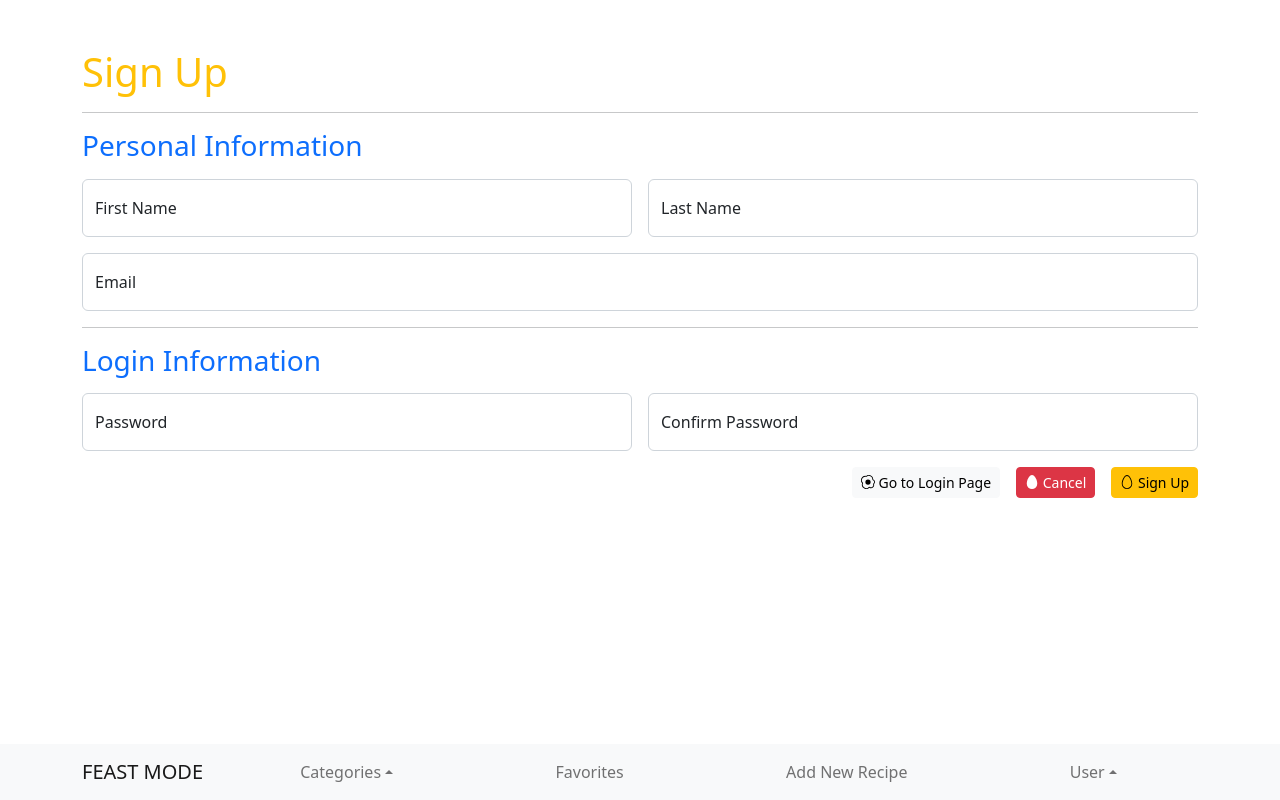
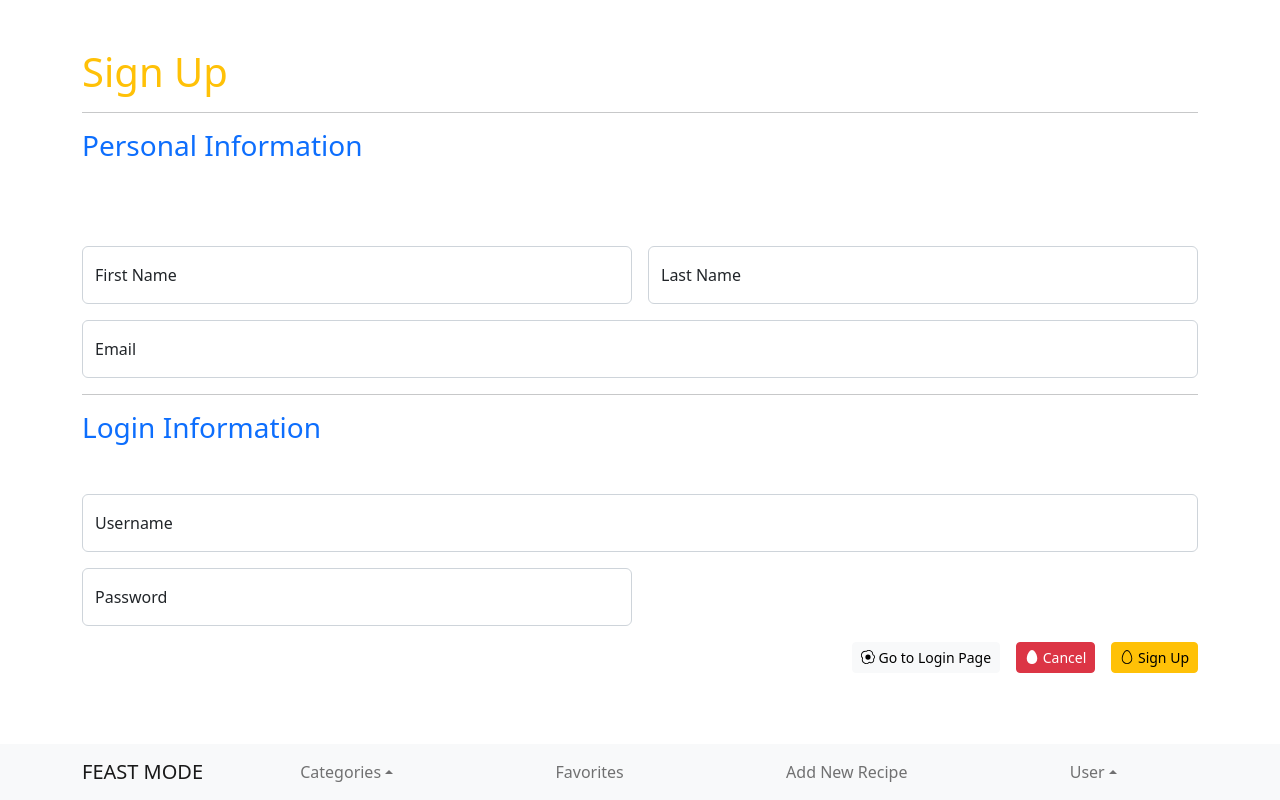
Before and after one commit to Martiz27/Milestone-Project-3-Recipe-App, a React (Create React App) app in the folder frontend/: page /users/signup in a window 1280 px wide. Built offline with nearby package versions, Linux system fonts and the light colour scheme.

Commit message:
updated SignUpForm component for POST testing

```diff
--- a/frontend/src/users/SignUpForm.js
+++ b/frontend/src/users/SignUpForm.js
@@ -1,30 +1,30 @@
 import { useState } from 'react'
 import { useNavigate } from 'react-router-dom'
-import { Container, Form, FormLabel, FloatingLabel, Row, Col, Button, ButtonToolbar } from 'react-bootstrap'
+import { Container, Form, FloatingLabel, Row, Col, Button, ButtonToolbar } from 'react-bootstrap'
 import { BsEgg, BsEggFill, BsEggFried } from 'react-icons/bs'
 
 function SignUpForm() {
 
     const navigate = useNavigate()
 
-    // TODO: SET USER SCHEMA FIRST
-    // TODO: INITIALIZE USESTATE
     const [user, setUser] = useState({
-
+        username: '',
+        firstName: '',
+        lastName: '',
+        email: '',
+        password: ''
     })
 
     async function handleSubmit(e) {
         e.preventDefault()
-
-        await fetch(`http://localhost:5000/users/`, {
+        await fetch(`http://localhost:5000/users`, {
             method: 'POST',
             headers: {
-                'Content-type': 'application/json'
+                'Content-Type': 'application/json'
             },
             body: JSON.stringify(user)
         })
-
-        navigate('/recipes')
+        navigate('/')
     }
 
     return (
@@ -33,15 +33,22 @@ function SignUpForm() {
             <hr />
             <Form onSubmit={handleSubmit}>
                 <Form.Label>
-                    <h3 className='text-primary'>Personal Information</h3>
+                    <h3 className='text-primary'>
+                        Personal Information
+                        <br />
+                        {user.firstName}
+                        <br />
+                        {user.lastName}
+                        <br />
+                        {user.email}
+                    </h3>
                 </Form.Label>
                 <Row className='mb-3 g-3'>
                     <Col md={12} lg={6}>
                         <Form.Group>
                             <FloatingLabel
-                                controlID='floating-input'
-                                label='First Name'
-                            >
+                                controlID='floatingInput'
+                                label='First Name' >
                                 <Form.Control
                                     required
                                     type='text'
@@ -57,9 +64,8 @@ function SignUpForm() {
                     <Col md={12} lg={6}>
                         <Form.Group>
                             <FloatingLabel
-                                controlID='floating-input'
-                                label='Last Name'
-                            >
+                                controlID='floatingInput'
+                                label='Last Name' >
                                 <Form.Control
                                     required
                                     type='text'
@@ -75,10 +81,10 @@ function SignUpForm() {
                     <Form.Group>
                         <FloatingLabel
                             controlID='floatingInput'
-                            label='Email'>
+                            label='Email' >
                             <Form.Control
                                 required
-                                type='email'
+                                type='text'
                                 placeholder='Email'
                                 id='email'
                                 name='email'
@@ -90,10 +96,31 @@ function SignUpForm() {
                 </Row>
                 <hr />
                 {/* TODO: MATCHING PASSWORD INPUT CONFIRMATION */}
-                <FormLabel>
-                    <h3 className='text-primary'>Login Information</h3>
-                </FormLabel>
+                <Form.Label>
+                    <h3 className='text-primary'>
+                        Login Information
+                        <br />
+                        {user.username}
+                        <br />
+                        {user.password}
+                    </h3>
+                </Form.Label>
                 <Row className='mb-3 g-3'>
+                    <Form.Group>
+                        <FloatingLabel
+                            controlID='floatingInput'
+                            label='Username'>
+                            <Form.Control
+                                required
+                                type='text'
+                                placeholder='Username'
+                                id='username'
+                                name='username'
+                                value={user.username}
+                                onChange={e => setUser({ ...user, username: e.target.value })}
+                            />
+                        </FloatingLabel>
+                    </Form.Group>
                     <Col md={12} lg={6}>
                         <Form.Group>
                             <FloatingLabel
@@ -101,25 +128,8 @@ function SignUpForm() {
                                 label='Password'>
                                 <Form.Control
                                     required
-                                    type='password'
+                                    type='text'
                                     placeholder='Password'
-                                    id='password'
-                                    name='password'
-                                    value={user.password}
-                                    onChange={e => setUser({ ...user, password: e.target.value })}
-                                />
-                            </FloatingLabel>
-                        </Form.Group>
-                    </Col>
-                    <Col md={12} lg={6}>
-                        <Form.Group>
-                            <FloatingLabel
-                                controlID='floatingInput'
-                                label='Confirm Password'>
-                                <Form.Control
-                                    required
-                                    type='password'
-                                    placeholder='Confirm Password'
                                     id='password'
                                     name='password'
                                     value={user.password}
@@ -130,15 +140,15 @@ function SignUpForm() {
                     </Col>
                 </Row>
                 <ButtonToolbar className='d-flex justify-content-end gap-3'>
-                    <Button variant='light' size='sm' onClick={() => navigate('/login')}>
+                    <Button variant='light' size='sm' onClick={() => navigate('/users/login')}>
                         <BsEggFried className='mb-1' /> Go to Login Page
                     </Button>
                     <Button variant='danger' size='sm' onClick={() => navigate('/')}>
                         <BsEggFill className='mb-1' /> Cancel
                     </Button>
-                    <Button variant='warning' size='sm' type='submit' >
-                        <BsEgg className='mb-1' /> Sign Up
-                    </Button>
+                        <Button variant='warning' size='sm' type='submit' >
+                            <BsEgg className='mb-1' /> Sign Up
+                        </Button>
                 </ButtonToolbar>
             </Form>
         </Container>
```
